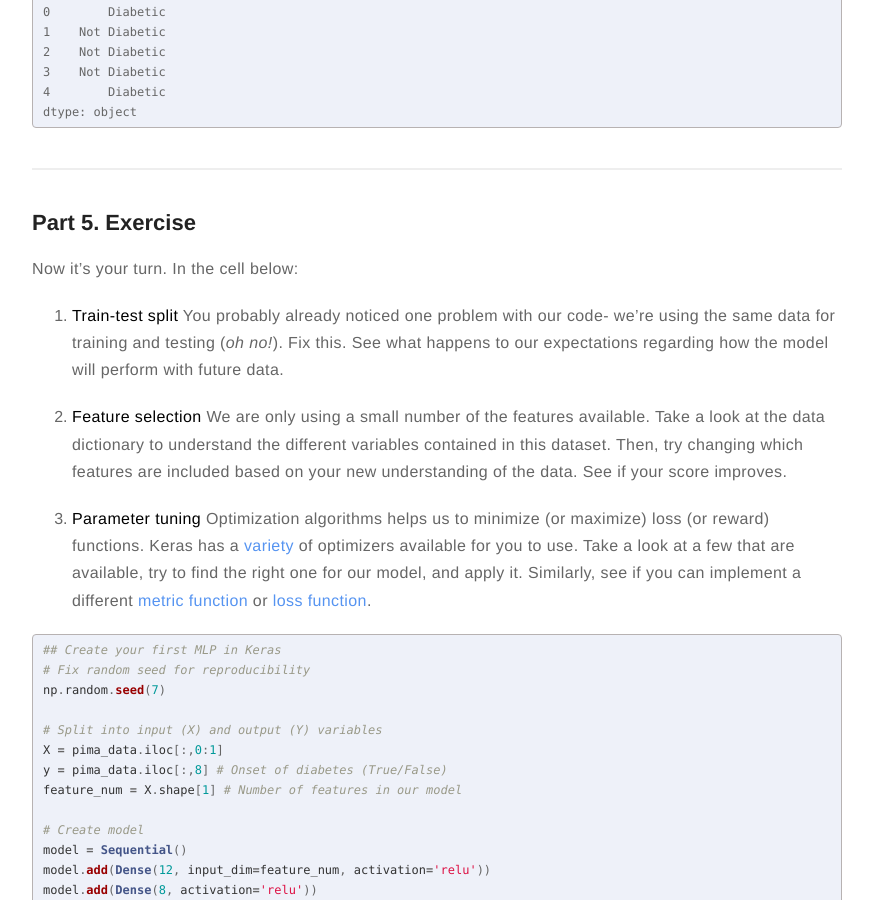
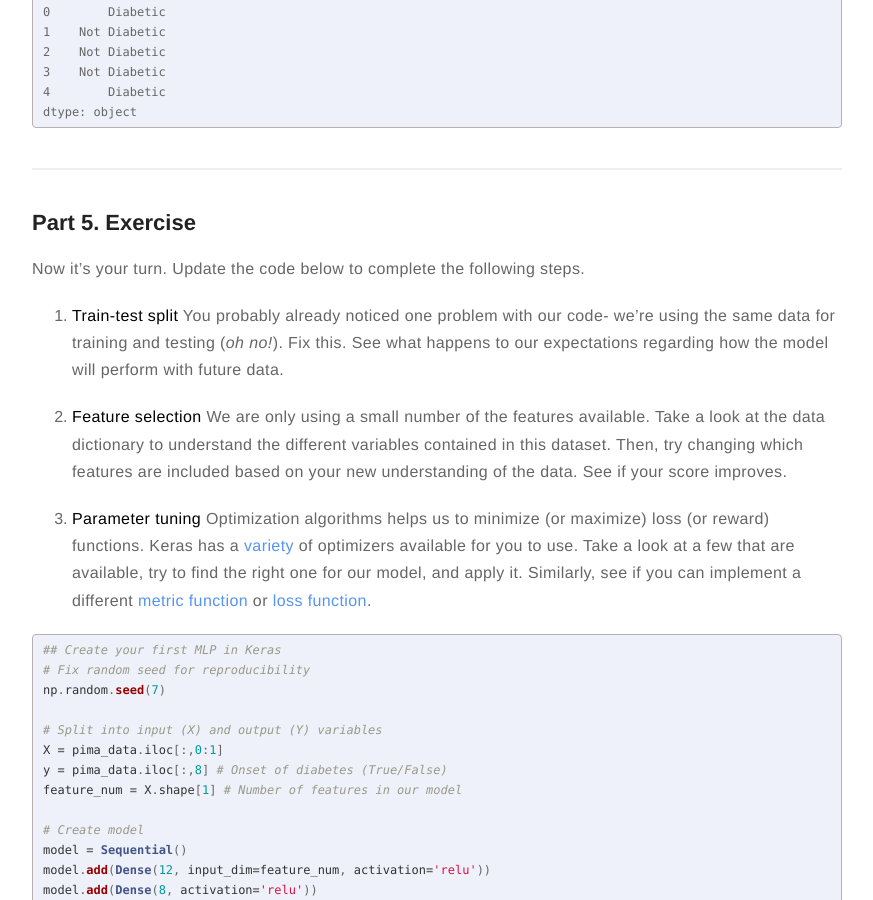
Before and after one commit to meccaLeccaHi/meccaLeccaHi.github.io, a Jekyll site: the page built from _posts/2018-11-22-keras_tutorial.md, in a window 1280 px wide and 900 px high, scrolled down 12058 px. Shown: the whole window, without its empty margins (203-1076 px from the left). Built offline with Jekyll 4.4.1, drawn with Linux system fonts in a browser that asks for light colours; formulas are drawn with MathJax 3; comment, search, counter and statistics services are not loaded.

Commit message:
touching up

```diff
--- a/_posts/2018-11-22-keras_tutorial.md
+++ b/_posts/2018-11-22-keras_tutorial.md
@@ -533,7 +533,7 @@ print(pd.Series(np.squeeze(predictions)).map(target_key).head())
 <a id="exercise"></a>
 ## Part 5. Exercise
 
-Now it's your turn. In the cell below:
+Now it's your turn. Update the code below to complete the following steps.
 
 1. **Train-test split**
 You probably already noticed one problem with our code- we're using the same data for training and testing (*oh no!*). Fix this. See what happens to our expectations regarding how the model will perform with future data.
```
